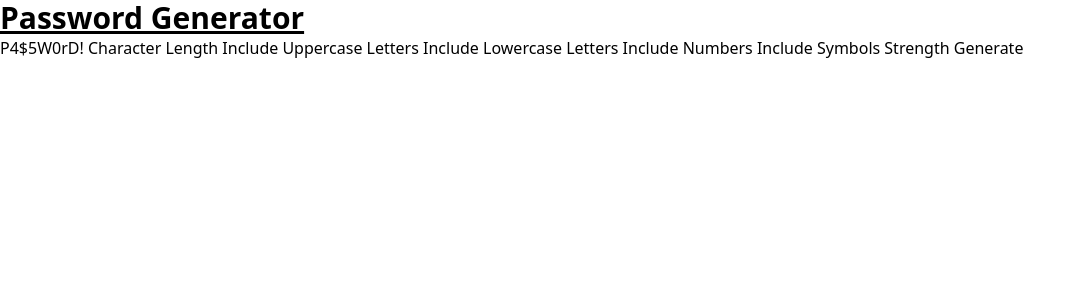
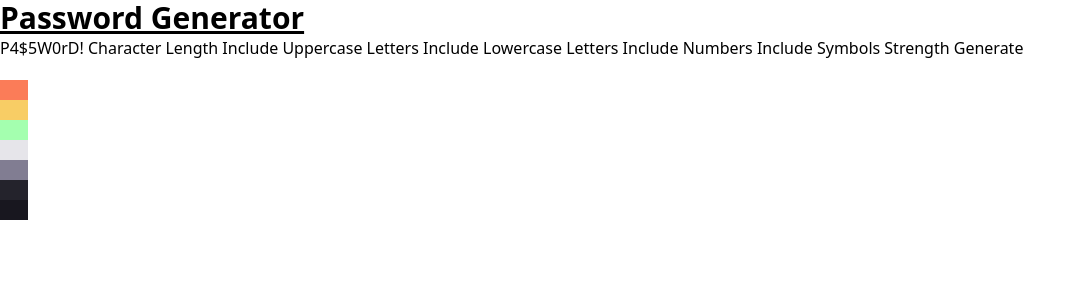
Before and after one commit to shaheen-karodia/pg-assignment, a React (Vite) app: page / in a window 1280 px wide. Shown: the top 300 px of the page, without its empty margins (0-1086 px from the left). Built offline with nearby package versions, Linux system fonts and the light colour scheme.

Commit message:
Implemented design system colors

```diff
--- a/src/App.tsx
+++ b/src/App.tsx
@@ -6,6 +6,14 @@ function App() {
         P4$5W0rD! Character Length Include Uppercase Letters Include Lowercase
         Letters Include Numbers Include Symbols Strength Generate
       </div>
+      <div className="w-7 h-5 bg-1-red" />
+      <div className="w-7 h-5 bg-2-orange" />
+      <div className="w-7 h-5 bg-3-yellow" />
+      <div className="w-7 h-5 bg-neon-green" />
+      <div className="w-7 h-5 bg-almost-white" />
+      <div className="w-7 h-5 bg-grey" />
+      <div className="w-7 h-5 bg-dark-grey" />
+      <div className="w-7 h-5 bg-very-dark-grey" />
     </>
   );
 }
--- a/tailwind.config.js
+++ b/tailwind.config.js
@@ -2,6 +2,16 @@
 export default {
   content: ["./index.html", "./src/**/*.{js,ts,jsx,tsx}"],
   theme: {
+    colors: {
+      "1-red": "F64A4A",
+      "2-orange": "#FB7C58",
+      "3-yellow": "#F8CD65",
+      "neon-green": "#A4FFAF",
+      "almost-white": "#E6E5EA",
+      grey: "#817D92",
+      "dark-grey": "#24232C",
+      "very-dark-grey": "#18171F",
+    },
     extend: {},
   },
   plugins: [],
```
